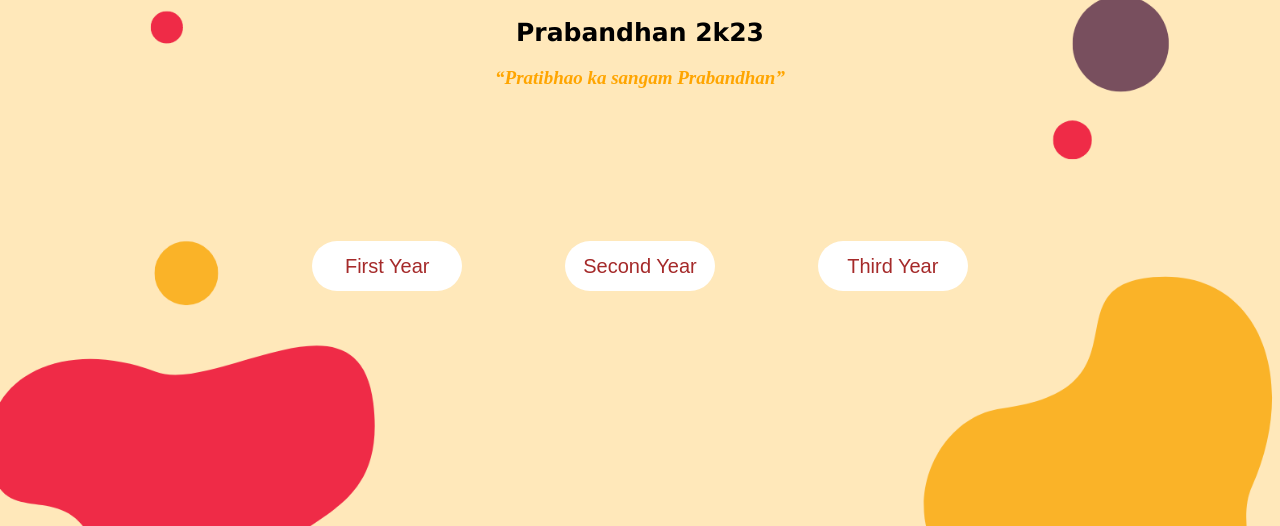
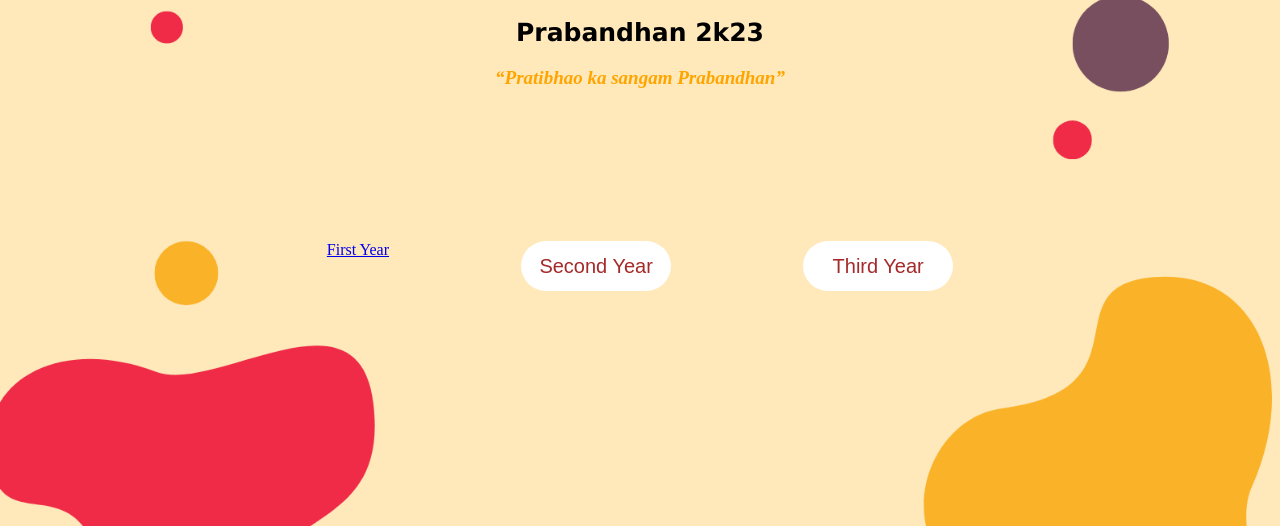
Before and after one commit to Surya-552/codehunt, a plain HTML site: page index.html in a window 1280 px wide. Shown: the part 274-800 px from the top of the page. Drawn offline with Linux system fonts and the light colour scheme.

Commit message:
Update index.html

```diff
--- a/index.html
+++ b/index.html
@@ -129,7 +129,7 @@
             <q>Pratibhao  ka  sangam  Prabandhan</q>
         </div>
         <div class="btn">
-            <button id="btn1">First Year</button>
+            <a href="first.html" id="btn1">First Year</a>
             <button id="btn2">Second Year</button>
             <button id="btn3">Third Year</button>
         </div>
```
